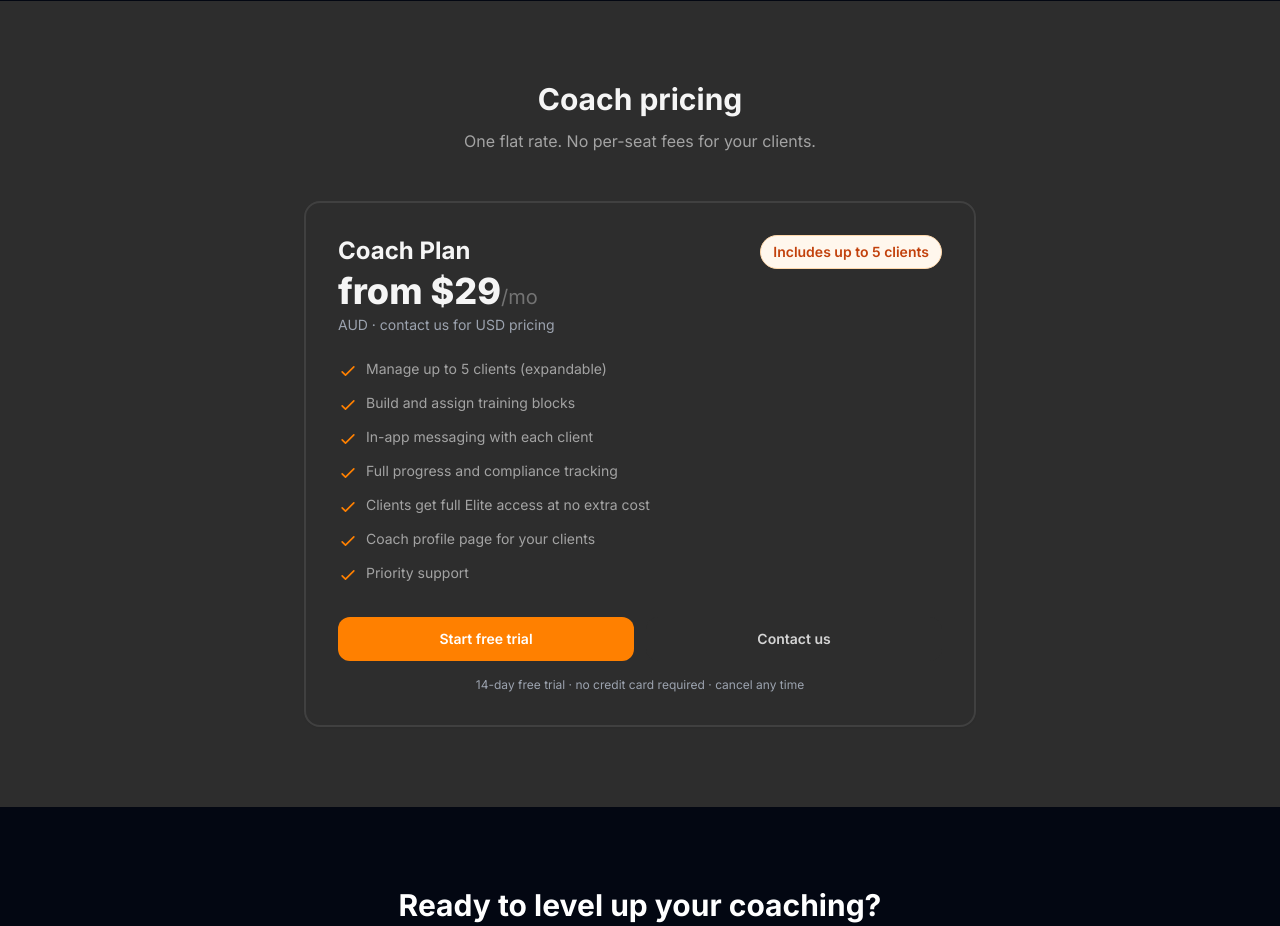
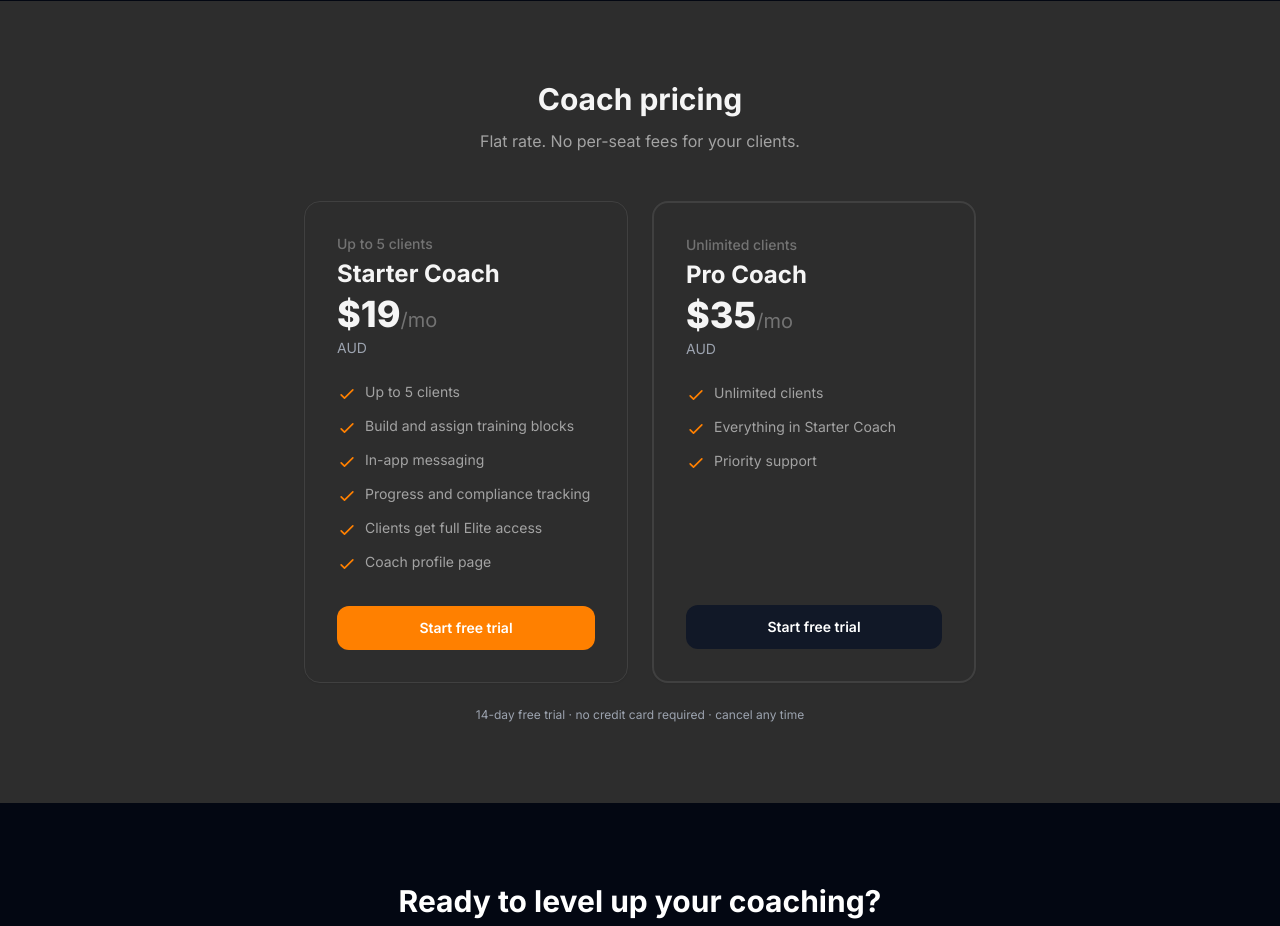
Before and after one commit to ross-adam-d/strength-training-app, a Next.js app: page /for-coaches in a window 1280 px wide. Shown: the part 1800-2726 px from the top of the page. Built offline with nearby package versions, Linux system fonts and the light colour scheme.

Commit message:
Fix coach pricing: Starter Coach /mo (5 clients), Pro Coach /mo (unlimited)

```diff
--- a/app/for-coaches/page.tsx
+++ b/app/for-coaches/page.tsx
@@ -144,29 +144,57 @@ export default function ForCoachesPage() {
         <div className="container mx-auto max-w-2xl">
           <div className="text-center mb-12">
             <h2 className="text-3xl font-bold text-gray-900 mb-3">Coach pricing</h2>
-            <p className="text-gray-600">One flat rate. No per-seat fees for your clients.</p>
+            <p className="text-gray-600">Flat rate. No per-seat fees for your clients.</p>
           </div>
-          <div className="bg-white border-2 border-gray-900 rounded-2xl p-8 shadow-sm">
-            <div className="flex items-start justify-between gap-4 mb-6 flex-wrap">
-              <div>
-                <div className="text-2xl font-bold text-gray-900 mb-1">Coach Plan</div>
-                <div className="text-4xl font-extrabold text-gray-900">
-                  from $29<span className="text-xl font-normal text-gray-500">/mo</span>
+          <div className="grid sm:grid-cols-2 gap-6">
+            {/* Starter */}
+            <div className="bg-white border border-gray-200 rounded-2xl p-8 shadow-sm flex flex-col">
+              <div className="mb-6">
+                <div className="text-sm font-medium text-gray-500 mb-1">Up to 5 clients</div>
+                <div className="text-2xl font-bold text-gray-900 mb-1">Starter Coach</div>
+                <div className="text-4xl font-extrabold text-gray-900 mb-1">
+                  $19<span className="text-xl font-normal text-gray-500">/mo</span>
                 </div>
-                <div className="text-gray-400 text-sm mt-1">AUD · contact us for USD pricing</div>
+                <div className="text-gray-400 text-sm">AUD</div>
               </div>
-              <span className="px-3 py-1.5 rounded-full text-sm font-semibold bg-orange-50 text-orange-700 border border-orange-200">
-                Includes up to 5 clients
-              </span>
+              <ul className="space-y-3 mb-8 flex-1">
+                {[
+                  'Up to 5 clients',
+                  'Build and assign training blocks',
+                  'In-app messaging',
+                  'Progress and compliance tracking',
+                  'Clients get full Elite access',
+                  'Coach profile page',
+                ].map((item) => (
+                  <li key={item} className="flex items-start gap-2 text-sm text-gray-600">
+                    <Check />
+                    {item}
+                  </li>
+                ))}
+              </ul>
+              <Link
+                href="/register"
+                className="block text-center px-6 py-3 rounded-xl font-semibold text-sm text-white hover:opacity-90 transition"
+                style={{ backgroundColor: '#FF8000' }}
+              >
+                Start free trial
+              </Link>
             </div>
-            <ul className="space-y-3 mb-8">
+
+            {/* Unlimited */}
+            <div className="bg-white border-2 border-gray-900 rounded-2xl p-8 shadow-sm flex flex-col">
+              <div className="mb-6">
+                <div className="text-sm font-medium text-gray-500 mb-1">Unlimited clients</div>
+                <div className="text-2xl font-bold text-gray-900 mb-1">Pro Coach</div>
+                <div className="text-4xl font-extrabold text-gray-900 mb-1">
+                  $35<span className="text-xl font-normal text-gray-500">/mo</span>
+                </div>
+                <div className="text-gray-400 text-sm">AUD</div>
+              </div>
+              <ul className="space-y-3 mb-8 flex-1">
                 {[
-                'Manage up to 5 clients (expandable)',
-                'Build and assign training blocks',
-                'In-app messaging with each client',
-                'Full progress and compliance tracking',
-                'Clients get full Elite access at no extra cost',
-                'Coach profile page for your clients',
+                  'Unlimited clients',
+                  'Everything in Starter Coach',
                   'Priority support',
                 ].map((item) => (
                   <li key={item} className="flex items-start gap-2 text-sm text-gray-600">
@@ -175,23 +203,15 @@ export default function ForCoachesPage() {
                   </li>
                 ))}
               </ul>
-            <div className="flex flex-col sm:flex-row gap-3">
               <Link
                 href="/register"
-                className="flex-1 block text-center px-6 py-3 rounded-xl font-semibold text-sm text-white hover:opacity-90 transition"
-                style={{ backgroundColor: '#FF8000' }}
+                className="block text-center px-6 py-3 bg-gray-900 text-white rounded-xl font-semibold text-sm hover:bg-gray-800 transition"
               >
                 Start free trial
               </Link>
-              <Link
-                href="mailto:adam@pbxstrength.com.au"
-                className="flex-1 block text-center px-6 py-3 bg-gray-100 text-gray-700 rounded-xl font-semibold text-sm hover:bg-gray-200 transition"
-              >
-                Contact us
-              </Link>
             </div>
-            <p className="text-xs text-gray-400 text-center mt-4">14-day free trial · no credit card required · cancel any time</p>
           </div>
+          <p className="text-xs text-gray-400 text-center mt-6">14-day free trial · no credit card required · cancel any time</p>
         </div>
       </section>
 
```
Lines whose indentation alone changed are shown as unchanged.
